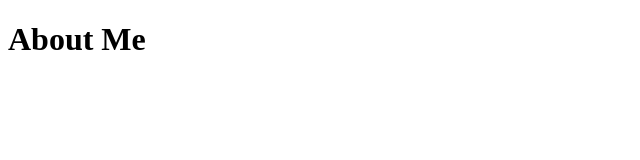
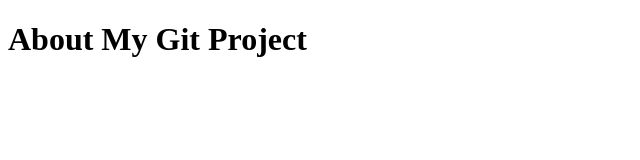
Before and after one commit to NGamaniprasad/Git_work, a plain HTML site: page about.html in a window 1280 px wide. Shown: the whole page, without its empty margins (0-640 px from the left). Drawn offline with Linux system fonts and the light colour scheme.

Commit message:
Update about.html

```diff
--- a/about.html
+++ b/about.html
@@ -5,7 +5,6 @@
 </head>
 <body>
 
-    <h1>About Me</h1>
-
+   <h1>About My Git Project</h1>
 </body>
 </html>
```
